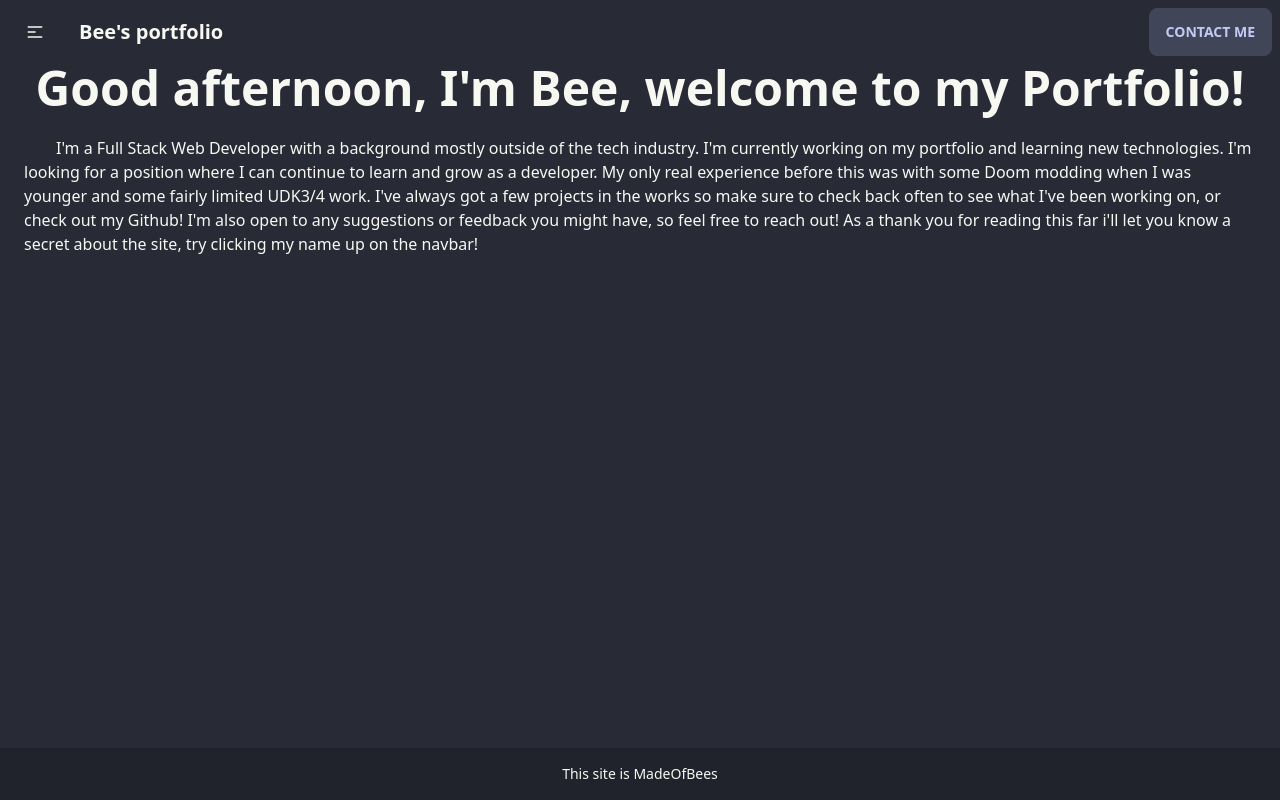
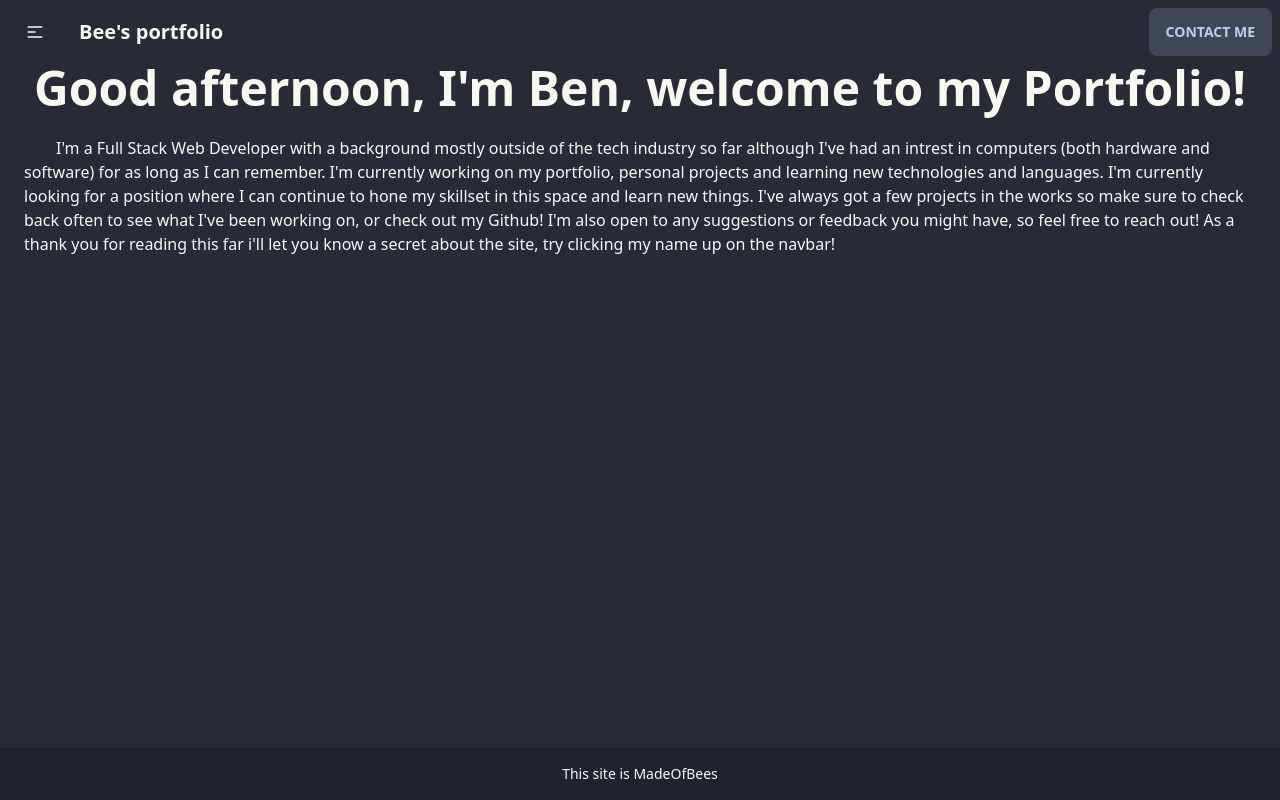
Before and after one commit to MadeOfBees/NextJSPortfolio, a Next.js app: page / in a window 1280 px wide. Built offline with nearby package versions, Linux system fonts and the light colour scheme.

Commit message:
update 0.1

```diff
--- a/public/projects.json
+++ b/public/projects.json
@@ -1,7 +1,7 @@
 [
     {
         "name":"TSTetris",
-        "pageContent":"A nextJS, Tailwind, and Typescript port of the classic game Tetris.",
+        "pageContent":"The classic game of Tetris for the NES but made using NextJS, Tailwind, and Typescript, fully functioning leaderboards, customizable boards, and more! This project was a great learning experience for me, and really helped me understand NextJS and Typescript a lot better. I also learned a lot about how to use Tailwind, and I'm really happy with how the site turned out. I hope you enjoy playing it as much as I enjoyed making it!",
         "image":"Tetris.jpg",
         "githubLink":"https://github.com/MadeOfBees/typescript-tetris",
         "deployedLink":"http://nextetris.herokuapp.com/",
@@ -23,7 +23,7 @@
     },
     {
         "name": "JShutTheBox",
-        "pageContent" : "A simple javascript port of the classic game Shut The Box, made with materialUI and React.",
+        "pageContent" : "A simple javascript port of the classic game Shut The Box, made with materialUI and React, the game supports up to 12 players or can be played alone in either light or dark mode. The game is also fully responsive, so you can play it on your phone, tablet or desktop, if you don't know the rules already that's okay, just check out the rules page on the bottom nav bar.",
         "image": "JShutTheBox.jpg",
         "githubLink": "https://github.com/MadeOfBees/JShutTheBox",
         "deployedLink": "https://madeofbees.github.io/JShutTheBox/"
@@ -36,7 +36,7 @@
     },
     {
         "name":"Rouletteo",
-        "pageContent":"Just input a .xlsx file and we'll pick a random row for you. Made with React and MaterialUI.",
+        "pageContent":"Just input a .xlsx file and we'll pick a random row for you. Made with React and MaterialUI, this was mainly a lesson in learning a random NPM package I found to help me get things done easier. I made this project by my Dad's request so technically this was my first project for a client. I hope you enjoy it!",
         "image":"Rouletteo.jpg",
         "githubLink":"https://github.com/MadeOfBees/Rouletteo",
         "deployedLink":"https://madeofbees.github.io/Rouletteo/"
--- a/src/pages/index.tsx
+++ b/src/pages/index.tsx
@@ -23,20 +23,20 @@ export default function Home() {
       <Navbar />
       <main>
         <h1 className="text-5xl font-bold text-center">
-          Good {greetings()}, I'm Bee, welcome to my Portfolio!
+          Good {greetings()}, I'm Ben, welcome to my Portfolio!
         </h1>
         <p className="p-6" style={{ textIndent: "2em" }}>
           I'm a Full Stack Web Developer with a background mostly outside of the
-          tech industry. I'm currently working on my portfolio and learning new
-          technologies. I'm looking for a position where I can continue to learn
-          and grow as a developer. My only real experience before this was with
-          some Doom modding when I was younger and some fairly limited UDK3/4
-          work. I've always got a few projects in the works so make sure to
-          check back often to see what I've been working on, or check out my
-          Github! I'm also open to any suggestions or feedback you might have,
-          so feel free to reach out! As a thank you for reading this far i'll
-          let you know a secret about the site, try clicking my name up on the
-          navbar!
+          tech industry so far although I've had an intrest in computers (both
+          hardware and software) for as long as I can remember. I'm currently
+          working on my portfolio, personal projects and learning new
+          technologies and languages. I'm currently looking for a position where
+          I can continue to hone my skillset in this space and learn new things.
+          I've always got a few projects in the works so make sure to check back
+          often to see what I've been working on, or check out my Github! I'm
+          also open to any suggestions or feedback you might have, so feel free
+          to reach out! As a thank you for reading this far i'll let you know a
+          secret about the site, try clicking my name up on the navbar!
         </p>
       </main>
       <Footer />
```
